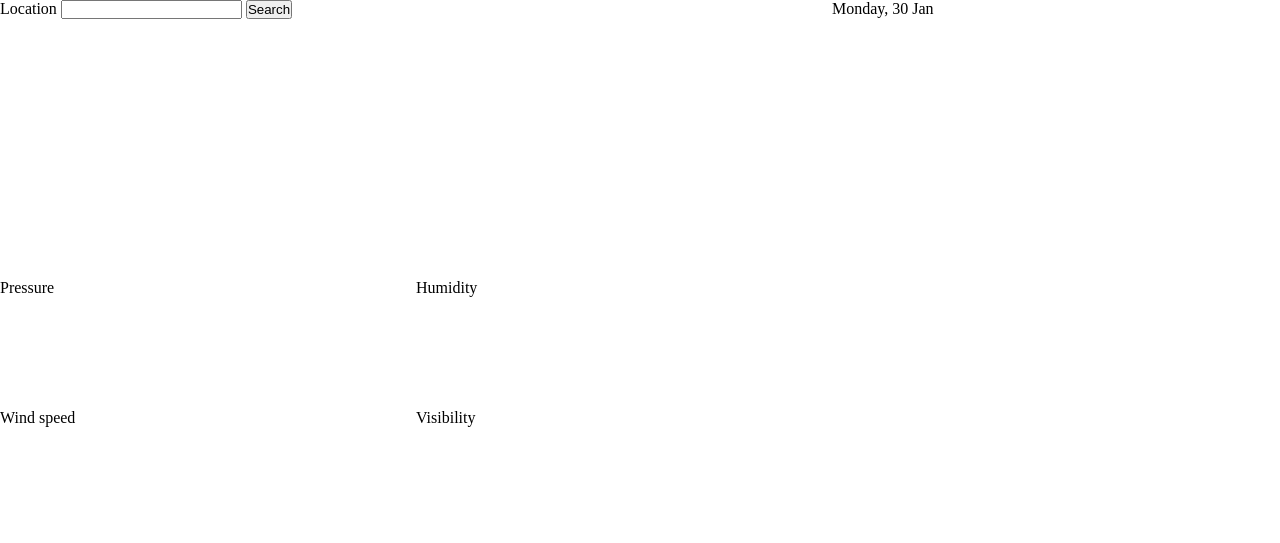
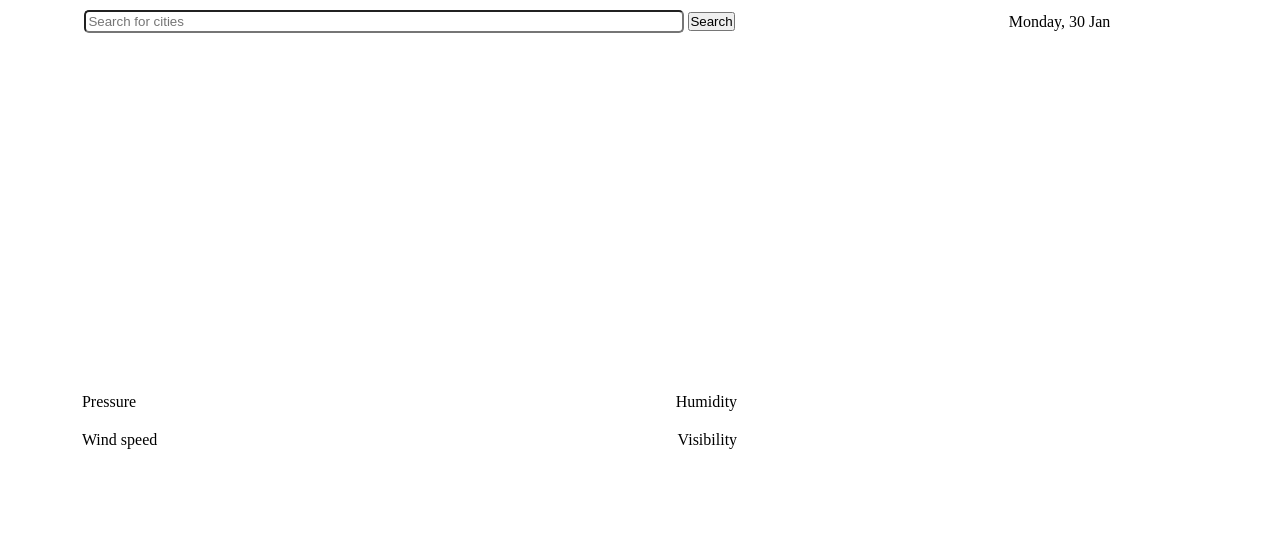
Before and after one commit to Mashha/weather_app, a website built with webpack: page src/template.html in a window 1280 px wide. Built offline with nearby package versions, Linux system fonts and the light colour scheme.

Commit message:
arranged a layout a bit

```diff
--- a/src/dom.js
+++ b/src/dom.js
@@ -39,9 +39,14 @@ function displayCityNameAndCountry(weatherData) {
 function displayCurrentTemp(weatherData) {
   const temp = document.createElement("div");
   temp.textContent = weatherData.currentTemp;
-  const feel = document.querySelector("div");
-  feel.textContent = weatherData.feelsLike;
+  const feel = document.createElement("div");
+  feel.classList.add("feels-like")
+  const feelTemp = document.createElement("span")
+  feelTemp.textContent = weatherData.feelsLike;
+  const text = document.createElement("p")
+  text.textContent = "Feels like "
   const div = document.querySelector(".current-temp");
+  feel.append(text, feelTemp)
   div.append(temp, feel);
 }
 
--- a/src/scss/style.scss
+++ b/src/scss/style.scss
@@ -16,30 +16,68 @@ body {
     "details days"
     "byHour days"
     "sunriseSunset days";
+  gap: 20px;
 
   .weather-search {
     grid-area: search;
+    display: flex;
+    justify-content: center;
+    padding: 10px;
+
+    input {
+      width: 600px;
+      padding: 2px;
+      border-radius: 5px;
+    }
   }
 
   .weather-basic {
     grid-area: basic;
-    display: flex;
+    display: grid;
+    grid-template-columns: 1fr 1fr;
+    width: 80%;
+    margin: auto;
+
+    .left {
+      display: flex;
+      flex-direction: column;
+      gap: 10px;
+
+      .feels-like {
+        display: flex;
+        gap: 10px;
+      }
+    }
+
+    .right {
+      display: flex;
+      flex-direction: column;
+      align-items: flex-end;
+    }
   }
 
   .weather-details {
     grid-area: details;
     display: grid;
     grid-template-columns: 1fr 1fr;
+    width: 80%;
+    margin: auto;
+    gap: 20px;
 
-    .visibility p {
-      text-transform: capitalize;
+    .visibility {
+      justify-self: end;
+      p {
+        text-transform: capitalize;
+      }
+    }
+    .humidity {
+      justify-self: end;
     }
   }
-
   .weather-hours {
     grid-area: byHour;
     display: flex;
-    justify-content: center;
+    justify-content: space-evenly;
     align-items: center;
     gap: 20px;
 
@@ -86,6 +124,8 @@ body {
   .sunrise-sunset {
     grid-area: sunriseSunset;
     display: flex;
+    justify-content: center;
+    gap: 100px;
 
     .sunrise,
     .sunset {
@@ -103,6 +143,9 @@ body {
 
   .current-day {
     grid-area: data;
+    display: flex;
+    align-items: center;
+    justify-content: center;
   }
   .icon-img {
     width: 100px;
--- a/src/template.html
+++ b/src/template.html
@@ -10,8 +10,8 @@
     <!-- search -->
     <div class="search-for-city weather-search">
       <form action="">
-        <label for="name">Location</label>
-        <input type="text" name="name" id="city-name" />
+        <label for="name"></label>
+        <input type="text" name="name" id="city-name" placeholder="Search for cities"/>
         <button type="submit">Search</button>
       </form>
     </div>
@@ -19,11 +19,11 @@
     <div class="basic-data weather-basic">
       <div class="left">
         <div class="name-of-the-city"></div>
-        <div class="description"></div>
         <div class="current-temp"></div>
       </div>
       <div class="right">
         <div class="weather-icon"></div>
+        <div class="description"></div>
       </div>
     </div>
     <!-- more details -->
```
